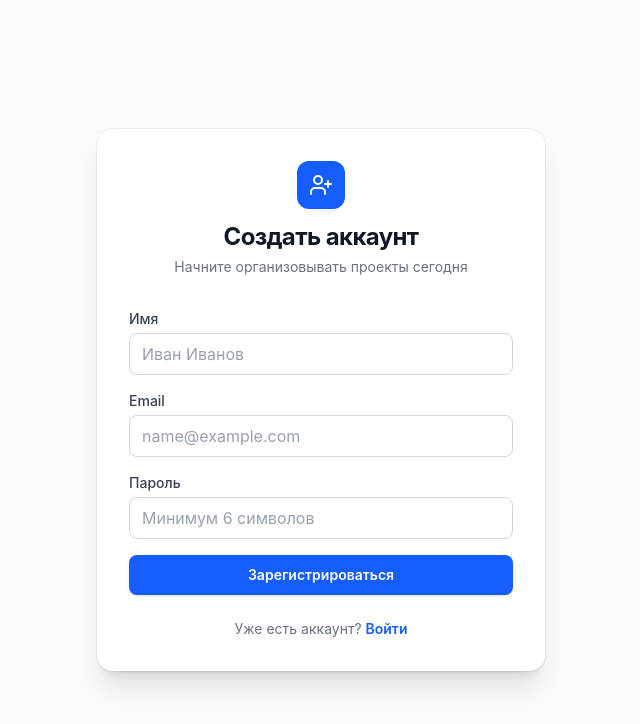
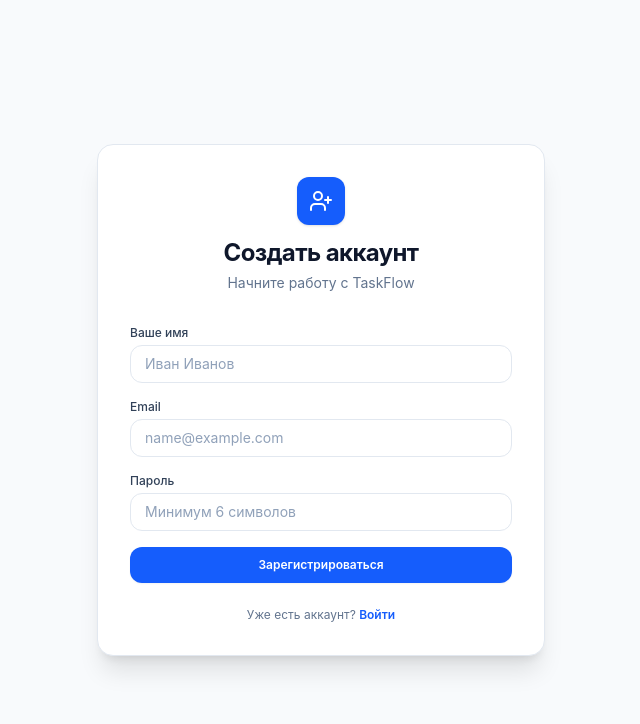
Before and after one commit to KristinaGodunova/taskflow, a React (Vite) app: page /register in a window 1280 px wide. Shown: the top 724 px of the page, without its empty margins (319-959 px from the left). Built offline with nearby package versions, Linux system fonts and the light colour scheme; no server answers.

Commit message:
feat(auth): add email validation and email confirmation flow

```diff
--- a/src/pages/RegisterPage.tsx
+++ b/src/pages/RegisterPage.tsx
@@ -1,84 +1,130 @@
 import React, { useState } from 'react';
-import { Link, useNavigate } from 'react-router-dom';
+import { Link } from 'react-router-dom';
 import { useAuth } from '../providers/AuthContext';
 import { toast } from 'sonner';
-import { Loader2, UserPlus } from 'lucide-react';
+import { Loader2, UserPlus, MailCheck, ArrowRight } from 'lucide-react';
 
 export const RegisterPage: React.FC = () => {
   const [name, setName] = useState('');
   const [email, setEmail] = useState('');
   const [password, setPassword] = useState('');
   const [isSubmitting, setIsSubmitting] = useState(false);
+  const [isSuccessConfirmation, setIsSuccessConfirmation] = useState(false);
   const { signUp } = useAuth();
-  const navigate = useNavigate();
+
+  // Валидация формата email
+  const validateEmail = (emailStr: string) => {
+    return /^[^\s@]+@[^\s@]+\.[^\s@]+$/.test(emailStr.trim());
+  };
 
   const handleSubmit = async (e: React.FormEvent) => {
     e.preventDefault();
-    if (!name || !email || !password) {
+
+    if (!name.trim() || !email.trim() || !password) {
       toast.error('Заполните все поля');
       return;
     }
+
+    if (!validateEmail(email)) {
+      toast.error('Введите корректный адрес электронной почты');
+      return;
+    }
+
     if (password.length < 6) {
-      toast.error('Пароль должен быть не менее 6 символов');
+      toast.error('Пароль должен содержать не менее 6 символов');
       return;
     }
 
     setIsSubmitting(true);
-    const { error } = await signUp(email, password, name);
+    const { error } = await signUp(email.trim(), password, name.trim());
     setIsSubmitting(false);
 
     if (error) {
       toast.error(error.message || 'Ошибка регистрации');
     } else {
-      toast.success('Регистрация успешна! Добро пожаловать');
-      navigate('/');
+      // Показываем экран с просьбой подтвердить email
+      setIsSuccessConfirmation(true);
+      toast.success('Письмо с подтверждением отправлено!');
     }
   };
 
+  // Экран успешной отправки письма
+  if (isSuccessConfirmation) {
+    return (
+      <div className="flex min-h-screen items-center justify-center bg-slate-50 px-4">
+        <div className="w-full max-w-md rounded-2xl bg-white p-8 shadow-xl border border-slate-200 text-center">
+          <div className="mx-auto mb-4 flex h-14 w-14 items-center justify-center rounded-2xl bg-blue-50 text-blue-600">
+            <MailCheck className="h-7 w-7" />
+          </div>
+          <h2 className="text-xl font-bold text-slate-900">Проверьте вашу почту</h2>
+          <p className="mt-2 text-sm text-slate-600 leading-relaxed">
+            Мы отправили ссылку для подтверждения аккаунта на адрес:
+          </p>
+          <div className="mt-2 inline-block rounded-lg bg-slate-100 px-3 py-1.5 text-xs font-semibold text-slate-800">
+            {email}
+          </div>
+          <p className="mt-4 text-xs text-slate-500">
+            Перейдите по ссылке из письма, чтобы активировать аккаунт и войти в систему.
+          </p>
+
+          <div className="mt-6 pt-6 border-t border-slate-100">
+            <Link
+              to="/login"
+              className="inline-flex items-center justify-center gap-1.5 w-full rounded-xl bg-blue-600 py-2.5 text-xs font-semibold text-white shadow-xs hover:bg-blue-500 transition"
+            >
+              <span>Перейти на страницу входа</span>
+              <ArrowRight className="h-4 w-4" />
+            </Link>
+          </div>
+        </div>
+      </div>
+    );
+  }
+
   return (
     <div className="flex min-h-screen items-center justify-center bg-slate-50 px-4">
-      <div className="w-full max-w-md rounded-2xl bg-white p-8 shadow-xl ring-1 ring-gray-900/5">
+      <div className="w-full max-w-md rounded-2xl bg-white p-8 shadow-xl border border-slate-200">
         <div className="mb-8 text-center">
-          <div className="mx-auto mb-3 flex h-12 w-12 items-center justify-center rounded-xl bg-blue-600 text-white">
+          <div className="mx-auto mb-3 flex h-12 w-12 items-center justify-center rounded-xl bg-blue-600 text-white shadow-sm">
             <UserPlus className="h-6 w-6" />
           </div>
-          <h1 className="text-2xl font-bold tracking-tight text-gray-900">Создать аккаунт</h1>
-          <p className="mt-1 text-sm text-gray-500">Начните организовывать проекты сегодня</p>
+          <h1 className="text-2xl font-bold tracking-tight text-slate-900">Создать аккаунт</h1>
+          <p className="mt-1 text-sm text-slate-500">Начните работу с TaskFlow</p>
         </div>
 
         <form onSubmit={handleSubmit} className="space-y-4">
           <div>
-            <label className="block text-sm font-medium text-gray-700">Имя</label>
+            <label className="block text-xs font-medium text-slate-700 mb-1">Ваше имя</label>
             <input
               type="text"
               required
               value={name}
               onChange={(e) => setName(e.target.value)}
-              className="mt-1 block w-full rounded-lg border border-gray-300 px-3 py-2 text-gray-900 placeholder-gray-400 focus:border-blue-500 focus:outline-none focus:ring-1 focus:ring-blue-500"
+              className="w-full rounded-xl border border-slate-200 px-3.5 py-2 text-sm text-slate-900 placeholder-slate-400 focus:border-blue-500 focus:ring-1 focus:ring-blue-500 focus:outline-none transition"
               placeholder="Иван Иванов"
             />
           </div>
 
           <div>
-            <label className="block text-sm font-medium text-gray-700">Email</label>
+            <label className="block text-xs font-medium text-slate-700 mb-1">Email</label>
             <input
               type="email"
               required
               value={email}
               onChange={(e) => setEmail(e.target.value)}
-              className="mt-1 block w-full rounded-lg border border-gray-300 px-3 py-2 text-gray-900 placeholder-gray-400 focus:border-blue-500 focus:outline-none focus:ring-1 focus:ring-blue-500"
+              className="w-full rounded-xl border border-slate-200 px-3.5 py-2 text-sm text-slate-900 placeholder-slate-400 focus:border-blue-500 focus:ring-1 focus:ring-blue-500 focus:outline-none transition"
               placeholder="name@example.com"
             />
           </div>
 
           <div>
-            <label className="block text-sm font-medium text-gray-700">Пароль</label>
+            <label className="block text-xs font-medium text-slate-700 mb-1">Пароль</label>
             <input
               type="password"
               required
               value={password}
               onChange={(e) => setPassword(e.target.value)}
-              className="mt-1 block w-full rounded-lg border border-gray-300 px-3 py-2 text-gray-900 placeholder-gray-400 focus:border-blue-500 focus:outline-none focus:ring-1 focus:ring-blue-500"
+              className="w-full rounded-xl border border-slate-200 px-3.5 py-2 text-sm text-slate-900 placeholder-slate-400 focus:border-blue-500 focus:ring-1 focus:ring-blue-500 focus:outline-none transition"
               placeholder="Минимум 6 символов"
             />
           </div>
@@ -86,13 +132,13 @@ export const RegisterPage: React.FC = () => {
           <button
             type="submit"
             disabled={isSubmitting}
-            className="flex w-full items-center justify-center rounded-lg bg-blue-600 py-2.5 text-sm font-semibold text-white shadow hover:bg-blue-500 disabled:opacity-50"
+            className="flex w-full items-center justify-center rounded-xl bg-blue-600 py-2.5 text-xs font-semibold text-white shadow-xs hover:bg-blue-500 disabled:opacity-50 transition"
           >
-            {isSubmitting ? <Loader2 className="h-5 w-5 animate-spin" /> : 'Зарегистрироваться'}
+            {isSubmitting ? <Loader2 className="h-4 w-4 animate-spin" /> : 'Зарегистрироваться'}
           </button>
         </form>
 
-        <p className="mt-6 text-center text-sm text-gray-500">
+        <p className="mt-6 text-center text-xs text-slate-500">
           Уже есть аккаунт?{' '}
           <Link to="/login" className="font-semibold text-blue-600 hover:text-blue-500">
             Войти
```
